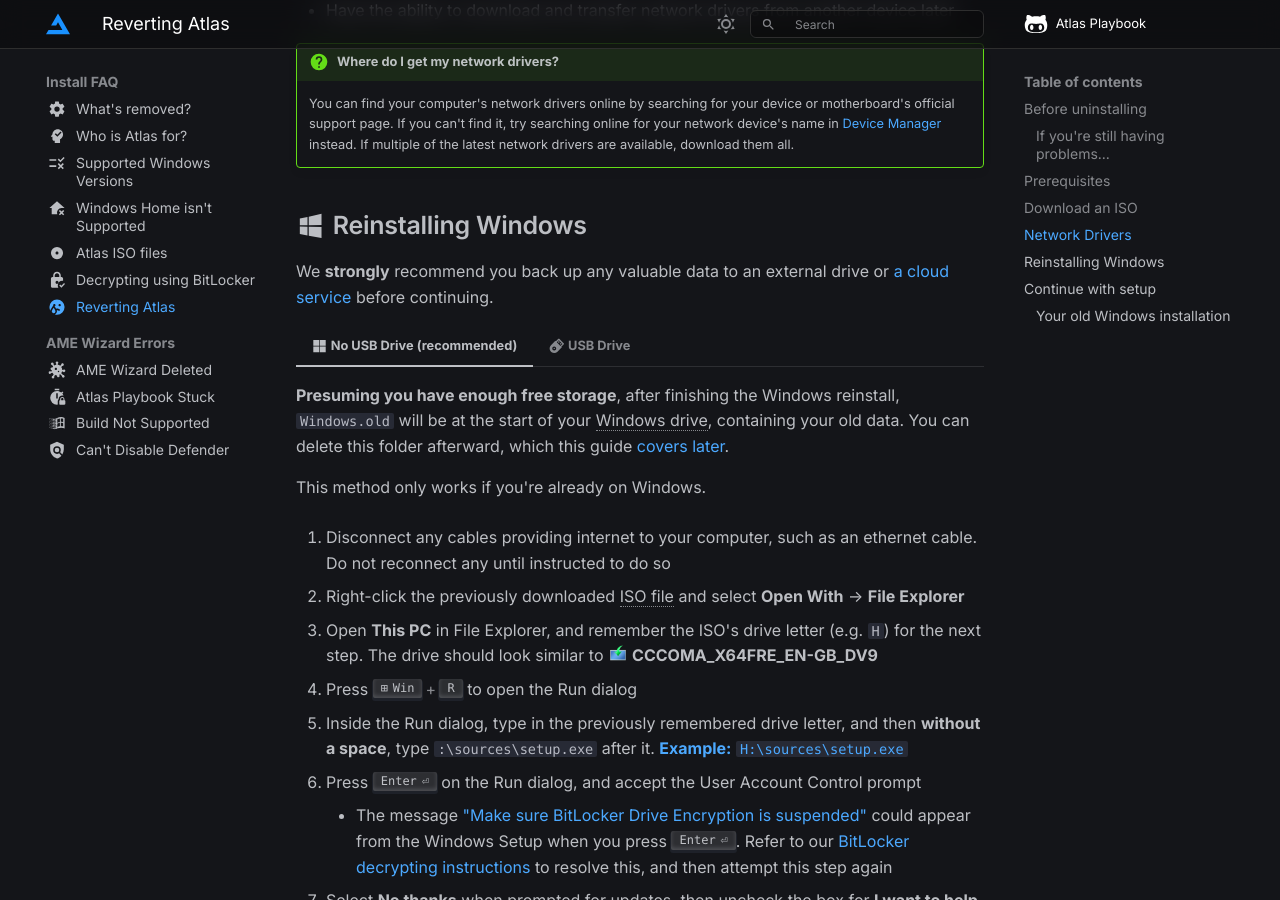
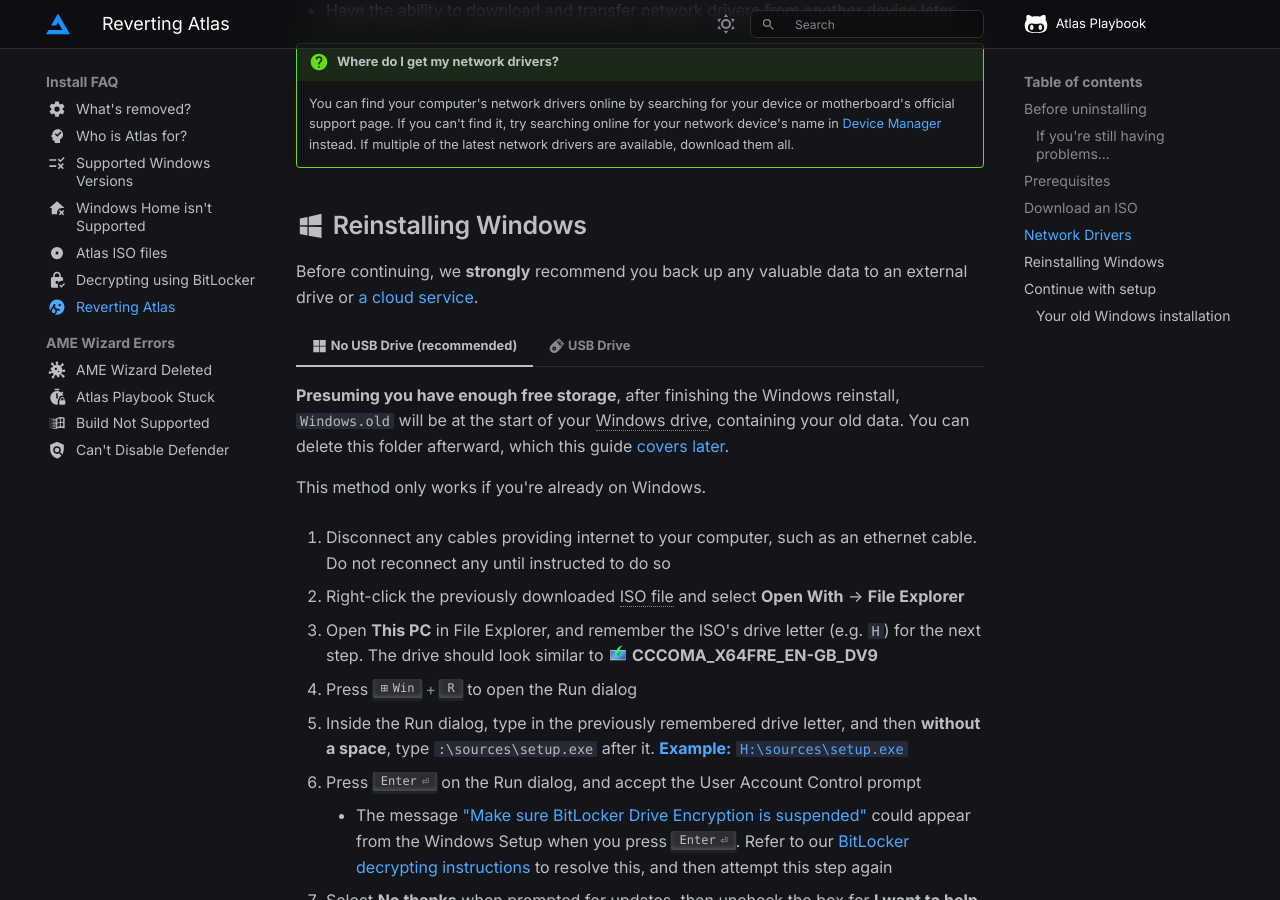
Before and after one commit to Atlas-OS/docs, an MkDocs documentation site: the page built from docs/getting-started/reverting-atlas.md, in a window 1280 px wide and 900 px high, scrolled down 1880 px. Built offline with MkDocs 1.6.1 and Material for MkDocs 9.7.7, drawn with Linux system fonts in a browser that asks for light colours; some web fonts are replaced; comment, search, counter and statistics services are not loaded; part of the change alters nothing that is shown.

```diff
--- a/docs/getting-started/installation.md
+++ b/docs/getting-started/installation.md
@@ -48,13 +48,13 @@ See the alternatives below.
 ??? grey-tip "Alternatives"
     === "Windows Media Creation Tool"
 
-        1. Download the [Windows 10](https://go.microsoft.com/fwlink/?LinkId=691209) or [Windows 11](https://go.microsoft.com/fwlink/?linkid=2156295) Media Creation Tool and open it
+        1. Download the [Windows 10](https://go.microsoft.com/fwlink/?LinkId=691209) or [Windows 11](https://go.microsoft.com/fwlink/?linkid=2156295) Media Creation Tool, then open it
         1. Click the **Accept** button to agree to the Microsoft license terms
         1. Select **Create installation media (USB flash drive, DVD, or ISO file) for another PC**, click **Next**, and choose:
-            - **Language:** Desired language
+            - **Language:** Your desired language
             - **Edition:** Windows 10 or 11
             - **Architecture (Windows 10 only):** 64-bit (x64)
-        1. Select the **ISO file** option and choose the download location
+        1. Choose the **ISO file** option, then choose the download location
         1. After the ISO has completed downloading, click **Finish**
 
 <center class="noJs centerMsdl">
@@ -102,7 +102,7 @@ For this reason, we **strongly** recommend that you do one of the below:
 <!-- --8<-- [start:reinstalling] -->
 ## :material-microsoft-windows: Reinstalling Windows
 
-We **strongly** recommend you back up any valuable data to an external drive or [a cloud service](https://mega.io/) before continuing.
+Before continuing, we **strongly** recommend you back up any valuable data to an external drive or [a cloud service](https://mega.io/).
 
 === ":material-microsoft: No USB Drive (recommended)"
 
@@ -344,7 +344,7 @@ When you're sure that you've retrieved any valuable data from it, follow these s
 
 ## :material-package-variant-closed-plus: Getting your drivers
 
-You're almost finished with setting up Atlas.
+You've almost finished setting up Atlas!
 
 - **Manual Driver Installation:** If you previously chose this, we recommend seeing [our post-installation driver guide](post-installation/drivers/getting-started.md) to help set up the needed drivers.
 
```
